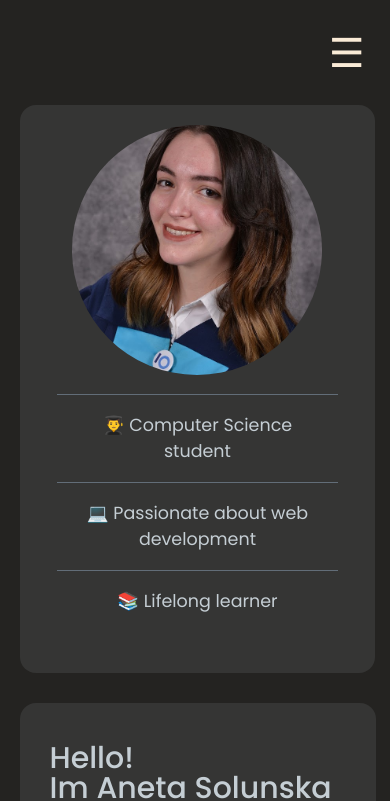
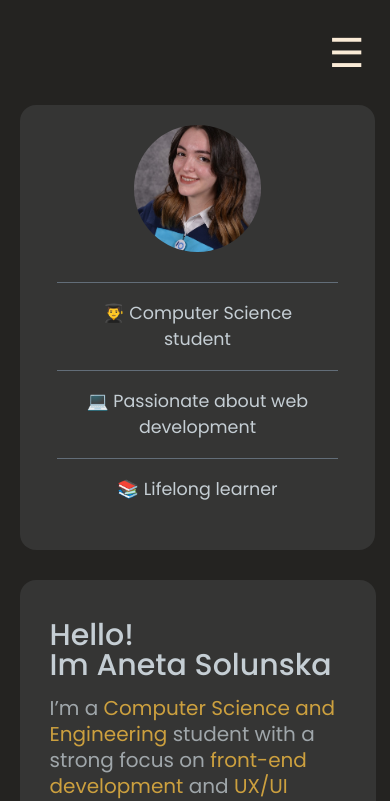
Before and after one commit to Solunska/Portfolio, a React (Vite) app: page / in a window 390 px wide. Shown: the top 801 px of the page. Built offline with nearby package versions, Linux system fonts and the light colour scheme.

Commit message:
modified styling on sidebar

```diff
--- a/src/components/AboutMe/SideBar.module.css
+++ b/src/components/AboutMe/SideBar.module.css
@@ -7,11 +7,12 @@
     justify-content: center;
     padding: 2em;
     border-radius: 1rem;
+    gap: 5rem;
 }
 
 .profile_photo_container {
     width: 100%;
-    height: 43%;
+    height: 40%;
     margin: 0 auto;
     display: flex;
     justify-content: center;
@@ -34,7 +35,7 @@
     flex-direction: column;
     justify-content: center;
     width: 100%;
-    height: 40%;
+    height: 36%;
     margin: 0 auto;
     align-items: center;
 }
@@ -51,6 +52,10 @@
 }
 
 @media(max-width: 940px) {
+    .profile_photo {
+        width: 40%;
+    }
+
     .container {
         margin: 3em auto;
         width: 70%;
@@ -61,11 +66,6 @@
         width: 90%;
         height: auto;
         padding: 1em;
-    }
-
-    .profile_photo {
-        width: 25em;
-        height: 25em;
     }
 
     .info_text {
```
